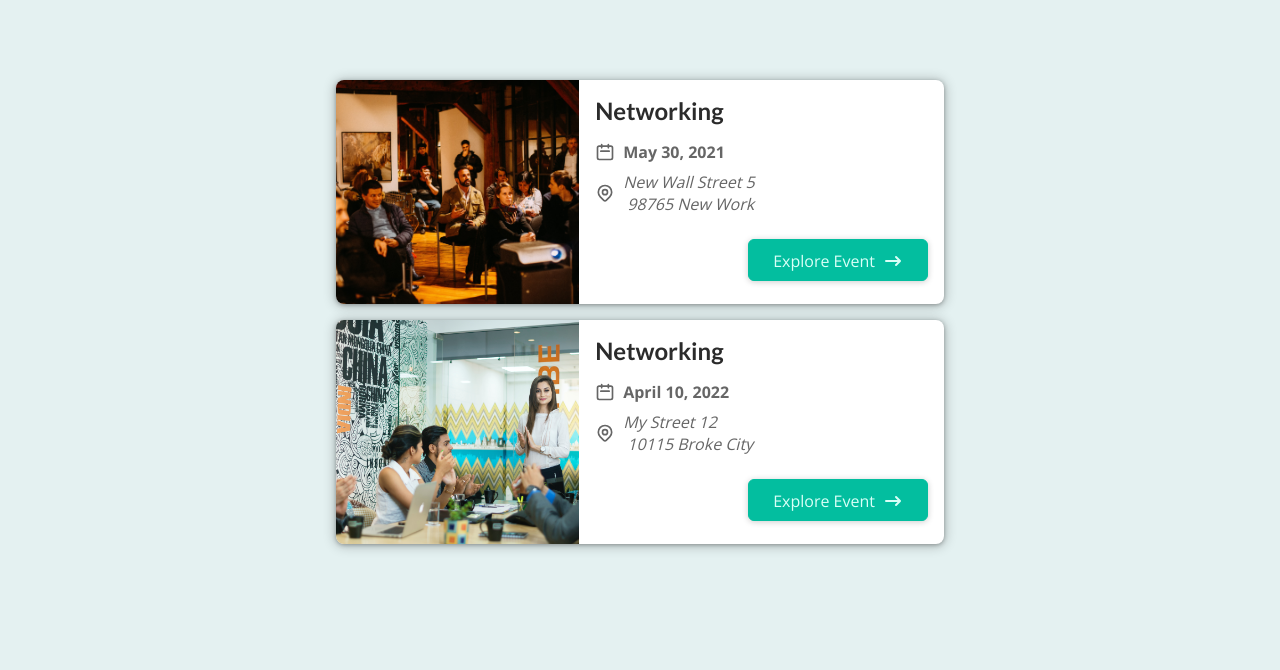
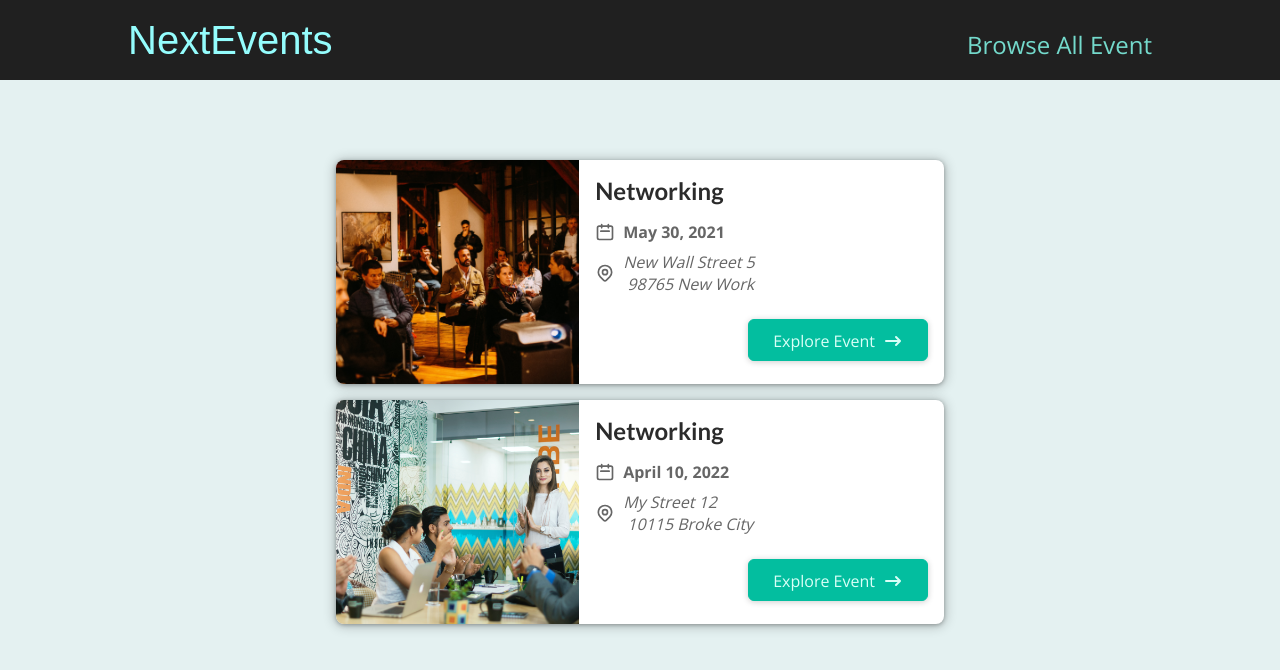
Before and after one commit to chlrobert93/NextJSEventoRouting, a Next.js app: page / in a window 1280 px wide. Shown: the top 670 px of the page. Built offline with nearby package versions, Linux system fonts and the light colour scheme.

Commit message:
Agregando componenete Layout Wrapper

```diff
--- /dev/null
+++ b/components/layout/Layout.js
@@ -0,0 +1,13 @@
+import { Fragment } from "react";
+import MainHeader from "./MainHeader";
+
+function Layout(props) {
+  return (
+    <Fragment>
+      <MainHeader />
+      <main>{props.children}</main>
+    </Fragment>
+  );
+}
+
+export default Layout;
--- /dev/null
+++ b/components/layout/MainHeader.js
@@ -0,0 +1,22 @@
+import Link from "next/link";
+
+import classes from "./main-header.module.css";
+
+function MainHeader() {
+  return (
+    <header className={classes.header}>
+      <div className={classes.logo}>
+        <Link href="/">NextEvents</Link>
+      </div>
+      <nav className={classes.navigation}>
+        <ul>
+          <li>
+            <Link href="/events">Browse All Event</Link>
+          </li>
+        </ul>
+      </nav>
+    </header>
+  );
+}
+
+export default MainHeader;
--- /dev/null
+++ b/components/layout/main-header.module.css
@@ -0,0 +1,41 @@
+.header {
+    width: 100%;
+    display: flex;
+    justify-content: space-between;
+    align-items: baseline;
+    padding: 1rem 10%;
+    height: 5rem;
+    background-color: #202020;
+  }
+
+  .logo {
+    font-size: 1.5rem;
+    color: white;
+    font-family: 'Fira', sans-serif;
+    height: 100%;
+    display: flex;
+    justify-content: center;
+    align-items: center;
+    color: #94fdfd;
+  }
+
+  .logo a {
+    text-decoration: none;
+    color: #94fdfd;
+  }
+
+  .navigation a {
+    text-decoration: none;
+    color: #74dacc;
+    font-size: 1rem;
+  }
+
+  @media (min-width: 768px) {
+    .logo {
+      font-size: 2.5rem;
+    }
+
+    .navigation a {
+      font-size: 1.5rem;
+    }
+  }
--- a/pages/_app.js
+++ b/pages/_app.js
@@ -1,7 +1,12 @@
-import '../styles/globals.css'
+import Layout from "../components/layout/layout";
+import "../styles/globals.css";
 
 function MyApp({ Component, pageProps }) {
-  return <Component {...pageProps} />
+  return (
+    <Layout>
+      <Component {...pageProps} />
+    </Layout>
+  );
 }
 
 export default MyApp;
```
Also changed, not shown: dummy-data.js (+20 -18 lines), pages/events/[eventId].js (+11 -12 lines).
